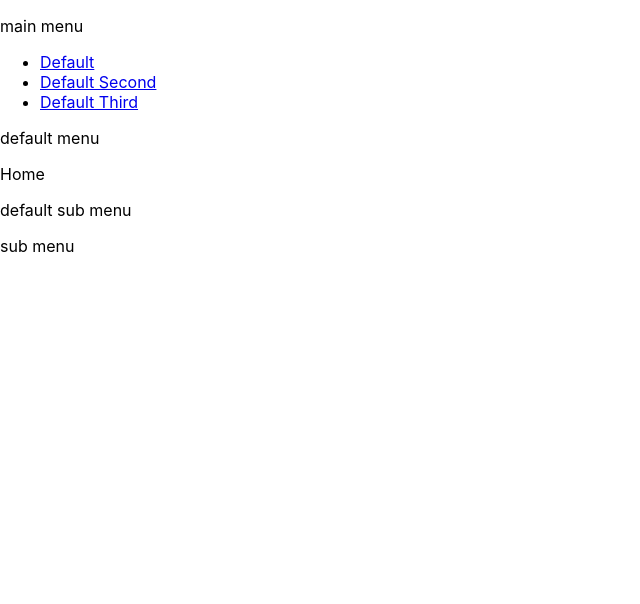
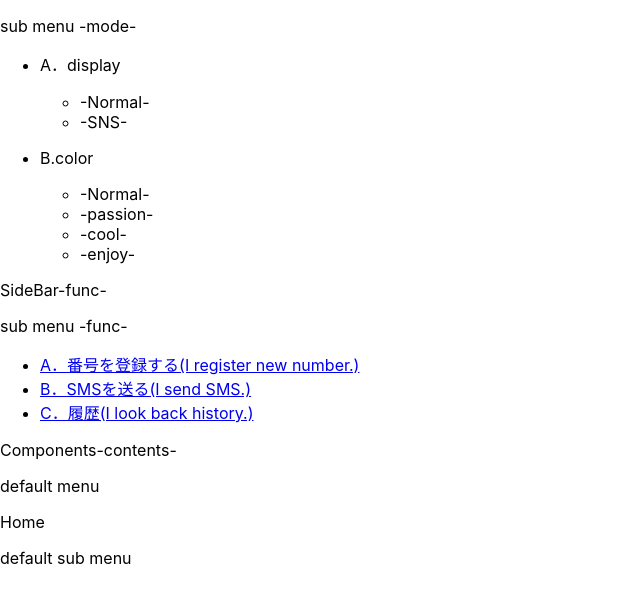
Before and after one commit to JunSecondStart/sms_first, a React (Create React App) app: page / in a window 1280 px wide. Shown: the top 604 px of the page, without its empty margins (0-640 px from the left). Built offline with nearby package versions, Linux system fonts and the light colour scheme.

Commit message:
first commit,html for layout

```diff
--- /dev/null
+++ b/src/views/pages/NaviBar/index.tsx
@@ -0,0 +1,27 @@
+import React from "react";
+
+export const NaviBar: React.FC = () => {
+  return (
+    <>
+        <p>sub menu -mode-</p>
+        <ul>
+          <li>
+            <p>A．display</p>
+            <ul>
+              <li>-Normal-</li>
+              <li>-SNS-</li>
+            </ul>
+          </li>
+          <li>
+            <p>B.color</p>
+            <ul>
+              <li>-Normal-</li>
+              <li>-passion-</li>
+              <li>-cool-</li>
+              <li>-enjoy-</li>
+            </ul>
+          </li>
+        </ul>
+    </>
+  );
+};
--- /dev/null
+++ b/src/views/pages/SideBar/index.tsx
@@ -0,0 +1,15 @@
+import React from "react";
+import { Link } from "react-router-dom";
+
+export const SideBar: React.FC = () => {
+  return (
+    <>
+        <p>sub menu -func-</p>
+        <ul>
+            <li><Link to="/create_register">A．番号を登録する(I register new number.)</Link></li>
+            <li><Link to="/send_sms">B．SMSを送る(I send SMS.)</Link></li>
+            <li><Link to="/look_back_history">C．履歴(I look back history.)</Link></li>
+        </ul>
+    </>
+  );
+};
--- a/src/views/pages/index.tsx
+++ b/src/views/pages/index.tsx
@@ -1,33 +1,37 @@
 import React from "react";
 import { Routes, Route } from "react-router-dom";
-import { Link } from "react-router-dom";
 import { Default } from "../components/Default";
 import { DefaultSecond } from "../components/DefaultSecond";
 import { DefaultThird } from "../components/DefaultThird";
-
+import { SideBar } from"./SideBar";
+import { NaviBar } from "./NaviBar";
 
 export const Pages: React.FC = () => {
   return (
     <>
       <header>
-        <title>App.tsx(Top Page)</title>
-        <p>main menu</p>
-          <ul>
-            <li><Link to="/">Default</Link></li>
-            <li><Link to="/second">Default Second</Link></li>
-            <li><Link to="/third">Default Third</Link></li>
-          </ul>
+        <title>Navibar-mode-</title>
+        <div>
+          <NaviBar />
+        </div>
       </header>
+      <section>
+        <p>SideBar-func-</p>
+        <div>
+          <SideBar />
+        </div>
+      </section>
       <body>
+        <p>Components-contents-</p>
         <Routes>
           <Route path="/" element={<Default />}></Route>
           <Route path="/second" element={<DefaultSecond />}></Route>
           <Route path="/third" element={<DefaultThird />}></Route>
         </Routes>
       </body>
-      <footer>
+      {/* <footer>
         <p>sub menu</p>
-      </footer>
+      </footer> */}
     </>
   );
 };
```
